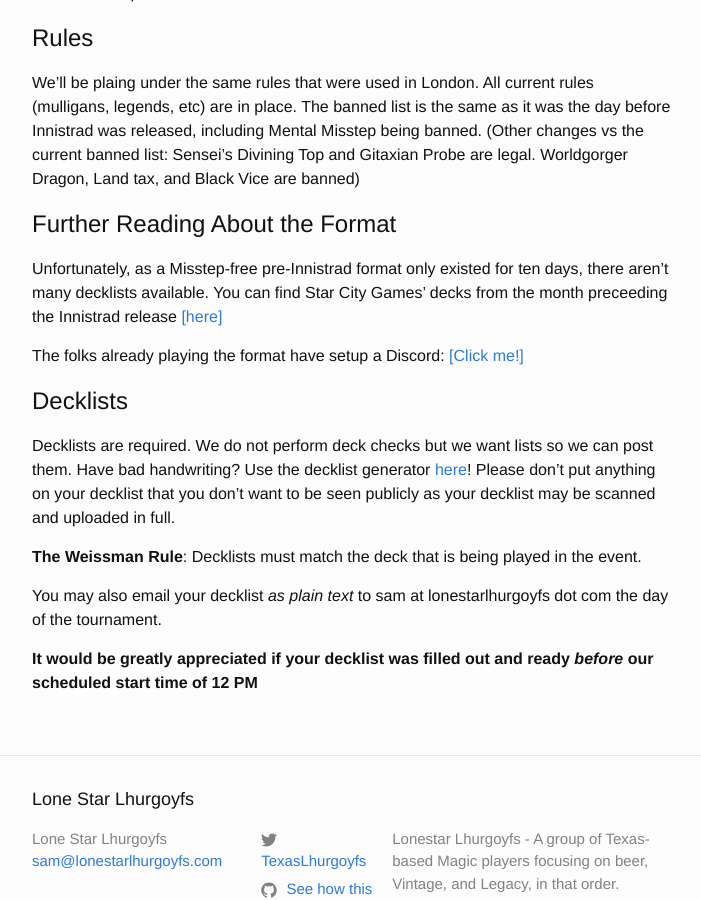
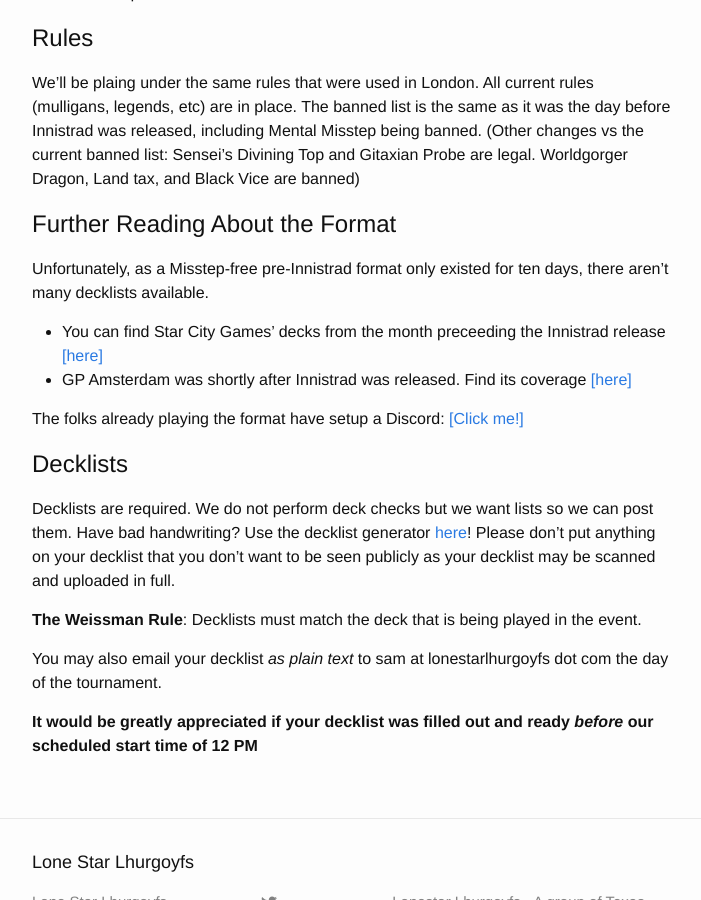
Before and after one commit to LoneStarLhurgoyfs/lonestarlhurgoyfs.github.io, a Jekyll site: the page built from _posts/2020-02-28-Announcing-Pre-Innistrad-Legacy-March-15th.markdown, in a window 1280 px wide and 900 px high, scrolled down 693 px. Shown: the whole window, without its empty margins (288-989 px from the left). Built offline with Jekyll 4.4.1, drawn with Linux system fonts in a browser that asks for light colours.

Commit message:
Adding resources

```diff
--- a/_posts/2020-02-28-Announcing-Pre-Innistrad-Legacy-March-15th.markdown
+++ b/_posts/2020-02-28-Announcing-Pre-Innistrad-Legacy-March-15th.markdown
@@ -30,7 +30,10 @@ We'll be plaing under the same rules that were used in London. All current rules
 
 # Further Reading About the Format
 
-Unfortunately, as a Misstep-free pre-Innistrad format only existed for ten days, there aren't many decklists available. You can find Star City Games' decks from the month preceeding the Innistrad release [[here]](http://old.starcitygames.com/decks/results/format/3/start_date/01-08-2011/end_date/30-09-2011/w_perc/0/g_perc/0/r_perc/0/b_perc/0/u_perc/0/a_perc/0/order_1/finish/limit/25/start_num/0/)
+Unfortunately, as a Misstep-free pre-Innistrad format only existed for ten days, there aren't many decklists available.
+
+* You can find Star City Games' decks from the month preceeding the Innistrad release [[here]](http://old.starcitygames.com/decks/results/format/3/start_date/01-08-2011/end_date/30-09-2011/w_perc/0/g_perc/0/r_perc/0/b_perc/0/u_perc/0/a_perc/0/order_1/finish/limit/25/start_num/0/)
+* GP Amsterdam was shortly after Innistrad was released. Find its coverage [[here]](https://magic.wizards.com/en/events/coverage/gpams11)
 
 The folks already playing the format have setup a Discord: [[Click me!]](https://discord.gg/E4gfzy3)
 
```
